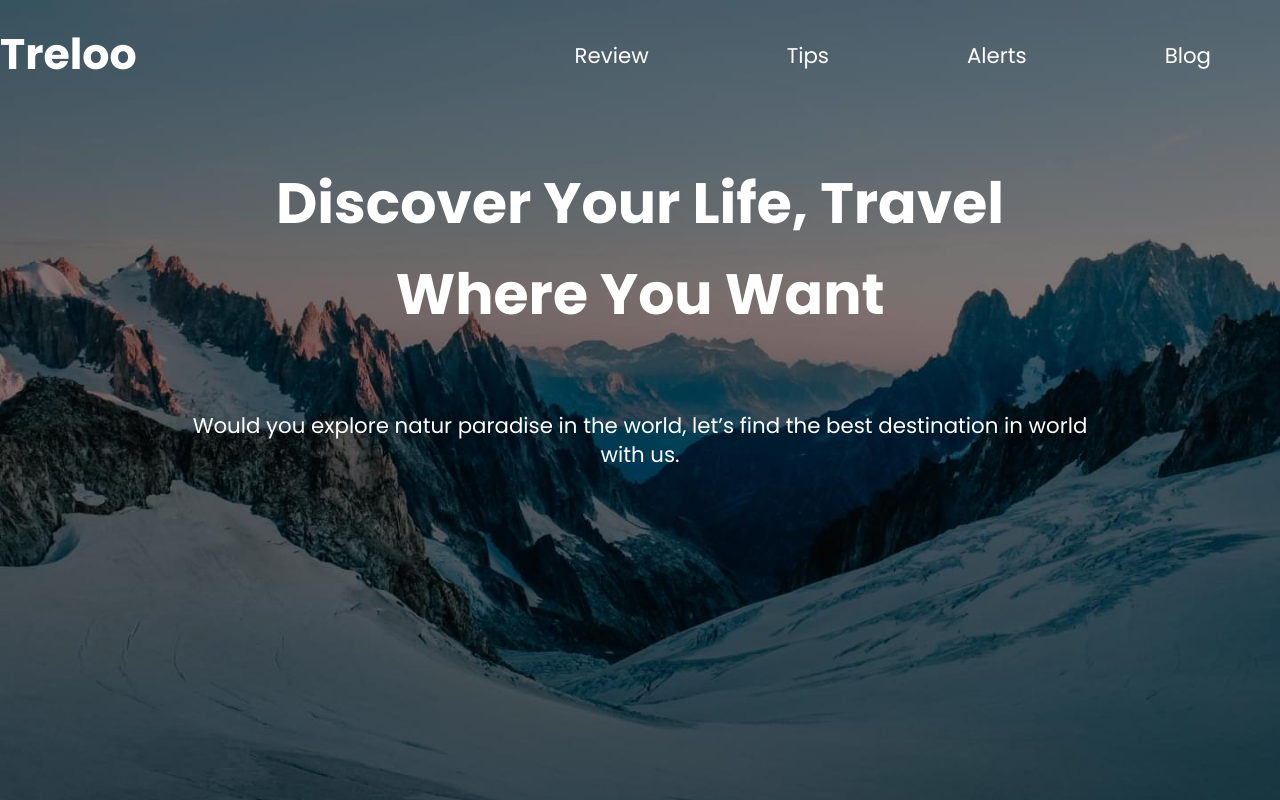
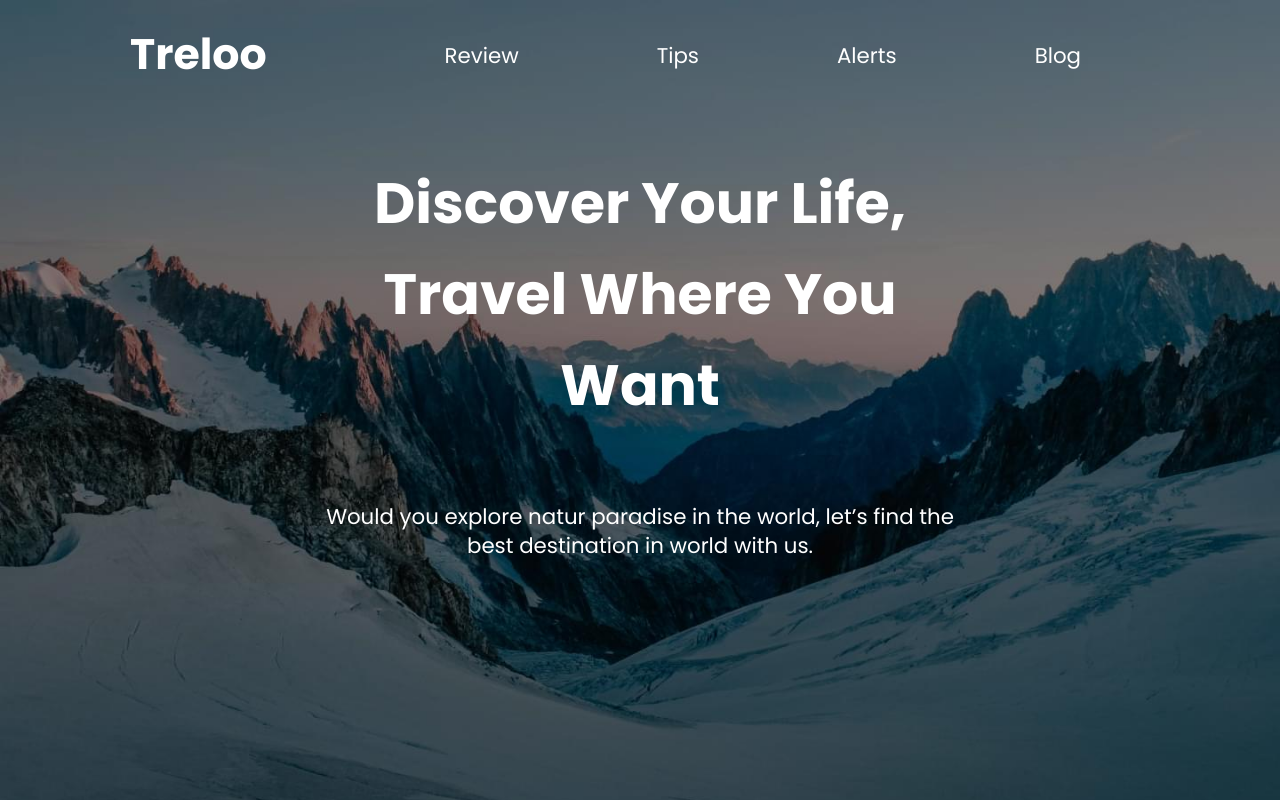
Before and after one commit to OleksiiLepetiukha/Mentorship, a website: page src/index.html in a window 1280 px wide. Shown: the top 800 px of the page. Drawn offline with nearby package versions, Linux system fonts and the light colour scheme; files that its build step writes are made by us from their sources; files whose address does not match are found by name.

Commit message:
🚧 Added to markup containers structure

```diff
--- a/src/index.html
+++ b/src/index.html
@@ -11,7 +11,9 @@
 </head>
 
 <body>
+    <div class="container--outer">
         <header>
+            <div class="container--inner">
                 <section class="header_menu">
                     <h1><a href="#">Treloo</a></h1>
                     <nav class="navbar_top">
@@ -28,7 +30,9 @@
                     <p class="slogan">Would you explore natur paradise in the world, let’s find the best destination in world
                         with us.</p>
                 </div>
+            </div>
         </header>
+    </div>
     <main>
         <section class="search">
             <span class="buttons">
```
Lines whose indentation alone changed are shown as unchanged.
